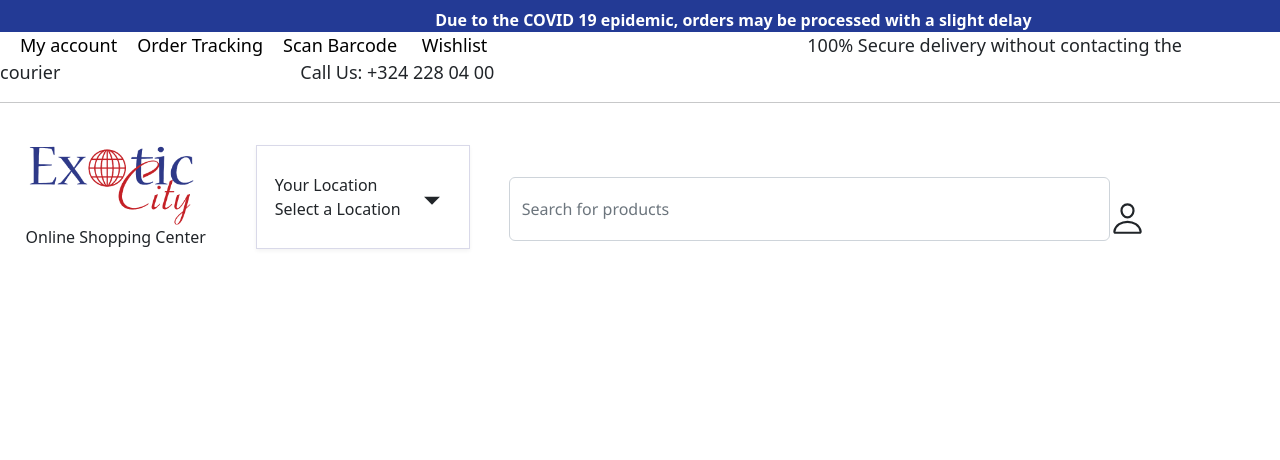
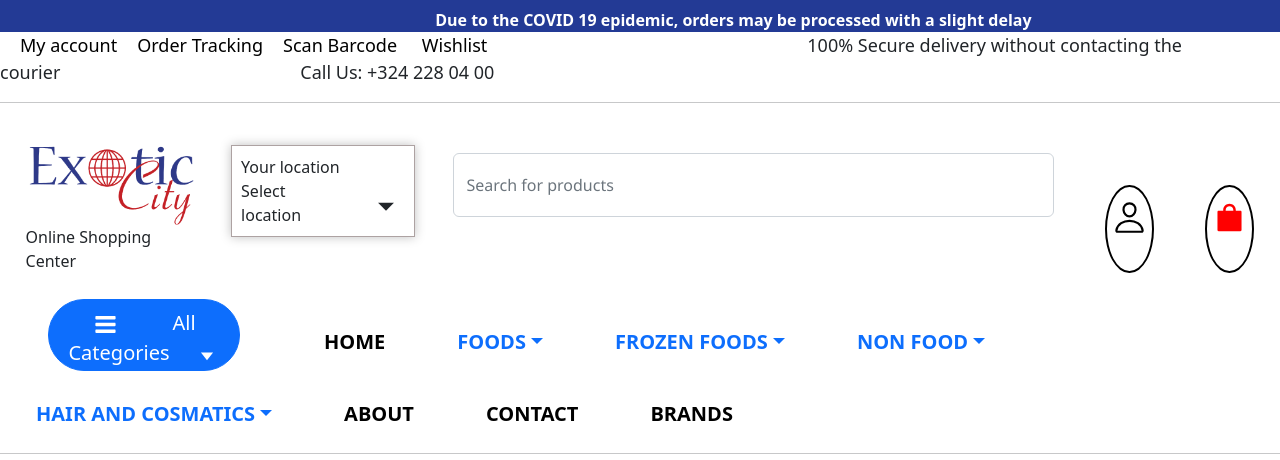
Before and after one commit to malikabdullahnaazar/exoticcity, a React (Create React App) app: page / in a window 1280 px wide. Shown: the top 460 px of the page. Built offline with nearby package versions, Linux system fonts and the light colour scheme.

Commit message:
nav bar done

```diff
--- a/package.json
+++ b/package.json
@@ -7,8 +7,10 @@
     "@testing-library/react": "^13.4.0",
     "@testing-library/user-event": "^13.5.0",
     "bootstrap": "^5.2.3",
+    "jquery": "^3.6.3",
     "mdbreact": "^5.2.0",
     "react": "^18.2.0",
+    "react-bootstrap": "^2.7.2",
     "react-dom": "^18.2.0",
     "react-icons": "^4.7.1",
     "react-router": "^6.8.2",
--- a/src/components/HeaderSection.jsx
+++ b/src/components/HeaderSection.jsx
@@ -5,6 +5,7 @@ import 'bootstrap/dist/css/bootstrap.min.css';
 import { MDBCol } from "mdbreact";
 import { IoPersonOutline } from 'react-icons/io5';
 import { MdOutlineArrowDropDown } from "react-icons/md";
+import { AiFillShopping } from "react-icons/ai";
 const HeaderSection = () => {
 
   return (
@@ -13,23 +14,30 @@ const HeaderSection = () => {
         <img src={exocitcity} alt="Exocitcity" width="170vw" />
         <div>Online Shopping Center</div>
       </div>
-      <div className="site-location d-flex">
-        <div className="col">
-            <div>Your Location</div>
-            <div>Select a Location</div>
-
-        </div>
-        <div className="col-auto">
-          <MdOutlineArrowDropDown size={38} className="drop-icon current-location" />
+      <div class="my-custom-container">
+        <div class="border border-white p-2">
+          <div class="row">
+            <div class="col">Your location</div>
+          </div>
+          <div class="row">
+            <div class="col">Select location</div>
+            <div class="col-auto"><i class="bi bi-caret-down-fill"> <MdOutlineArrowDropDown size={38} className="drop-icon current-location" /></i></div>
+          </div>
         </div>
       </div>
+
       <div className="site-location1">
         <MDBCol md="6" size="15" xl="12">
           <input className="form-control " type="text" placeholder="Search for products" aria-label="Search" />
         </MDBCol>
       </div>
-      <div className="person-icon">
-        <IoPersonOutline size={35} />
+      <div className="person-icon icon">
+
+        <IoPersonOutline color='black' size={35} />
+
+      </div>
+      <div className="person-icon icon">
+        <AiFillShopping color='red' size={35} />
       </div>
 
 
--- a/src/components/Index.jsx
+++ b/src/components/Index.jsx
@@ -2,12 +2,14 @@ import React from 'react'
 import HeadderBanner from "./HeaderBanner";
 import HeadderBanner2 from "./HeaderBanner2";
 import HeaderSection from "./HeaderSection";
+import NavBar from "./Navbar";
 const Index = () => {
   return (
    <>
    < HeadderBanner />
    < HeadderBanner2 />
    <HeaderSection />
+   <NavBar/>
    </>
   )
 }
--- a/src/components/Navbar.jsx
+++ b/src/components/Navbar.jsx
@@ -1,9 +1,147 @@
-import React from 'react'
+
+import { GoThreeBars } from 'react-icons/go';
+import { RxTriangleDown } from 'react-icons/rx';
+import "./css/Navbar.css";
+// import { Link } from 'react-router-dom';
+import Nav from 'react-bootstrap/Nav';
+import NavDropdown from 'react-bootstrap/NavDropdown';
+import React, { useState } from "react";
 
 const Navbar = () => {
+  const [showDropdown1, setShowDropdown1] = useState(false);
+  const [showDropdown2, setShowDropdown2] = useState(false);
+  const [showDropdown3, setShowDropdown3] = useState(false);
+  const [showDropdown4, setShowDropdown4] = useState(false);
+
+  const handleMouseEnter = (dropdownNumber) => {
+    switch (dropdownNumber) {
+      case 1:
+        setShowDropdown1(true);
+        break;
+      case 2:
+        setShowDropdown2(true);
+        break;
+      case 3:
+        setShowDropdown3(true);
+        break;
+      case 4:
+        setShowDropdown4(true);
+        break;
+      default:
+        break;
+    }
+  };
+  const handleMouseLeave = (dropdownNumber) => {
+    switch (dropdownNumber) {
+      case 1:
+        setShowDropdown1(false);
+        break;
+      case 2:
+        setShowDropdown2(false);
+        break;
+      case 3:
+        setShowDropdown3(false);
+        break;
+      case 4:
+        setShowDropdown4(false);
+        break;
+      default:
+        break;
+    }
+  };
+    const handleSelect = (eventKey) => alert(`selected ${eventKey}`);
   return (
-    <div>Navbar</div>
+    <>
+      <div>
+          <Nav variant="pills"  onSelect={handleSelect}>
+          <button className="btn btn-lg btn-rounded w-15 btn-primary mx-5 my-7 ">
+            <i className="fas fa-search me-5 "> <GoThreeBars size={27} /></i> All Categories
+            <i className="fas fa-chevron-right ms-4"><RxTriangleDown size={26} /></i>
+          </button>
+      <Nav.Item>
+        <Nav.Link className="navbar-link" eventKey="1" href="#/home">
+        HOME
+        </Nav.Link>
+      </Nav.Item>
+      <NavDropdown
+        className="navbar-link"
+        title="FOODS"
+        id="nav-dropdown"
+        show={showDropdown1}
+        onMouseEnter={() => handleMouseEnter(1)}
+        onMouseLeave={() => handleMouseLeave(1)}
+      >
+        <NavDropdown.Item eventKey="4.1">Action</NavDropdown.Item>
+        <NavDropdown.Item eventKey="4.2">Another action</NavDropdown.Item>
+        <NavDropdown.Item eventKey="4.3">Something else here</NavDropdown.Item>
+        <NavDropdown.Divider />
+        <NavDropdown.Item eventKey="4.4">Separated link</NavDropdown.Item>
+      </NavDropdown>
+
+      <NavDropdown
+        className="navbar-link"
+        title="FROZEN FOODS"
+        id="nav-dropdown0"
+        show={showDropdown2}
+        onMouseEnter={() => handleMouseEnter(2)}
+        onMouseLeave={() => handleMouseLeave(2)}
+      >
+        <NavDropdown.Item eventKey="4.1">Action</NavDropdown.Item>
+        <NavDropdown.Item eventKey="4.2">Another action</NavDropdown.Item>
+        <NavDropdown.Item eventKey="4.3">Something else here</NavDropdown.Item>
+        <NavDropdown.Divider />
+        <NavDropdown.Item eventKey="4.4">Separated link</NavDropdown.Item>
+      </NavDropdown>
+
+      <NavDropdown
+        title="NON FOOD"
+        id="nav-dropdown"
+        className="navbar-link"
+        show={showDropdown3}
+        onMouseEnter={() => handleMouseEnter(3)}
+        onMouseLeave={() => handleMouseLeave(3)}
+      >
+        <NavDropdown.Item eventKey="4.1">Action</NavDropdown.Item>
+        <NavDropdown.Item eventKey="4.2">Another action</NavDropdown.Item>
+        <NavDropdown.Item eventKey="4.3">Something else here</NavDropdown.Item>
+        <NavDropdown.Divider />
+        <NavDropdown.Item eventKey="4.4">Separated link</NavDropdown.Item>
+      </NavDropdown>
+
+      <NavDropdown
+        title="HAIR AND COSMATICS"
+        className="navbar-link"
+        id="nav-dropdown2"
+        show={showDropdown4}
+        onMouseEnter={() => handleMouseEnter(4)}
+        onMouseLeave={() => handleMouseLeave(4)}
+      >
+        <NavDropdown.Item eventKey="4.1">Action</NavDropdown.Item>
+        <NavDropdown.Item eventKey="4.2">Another action</NavDropdown.Item>
+        <NavDropdown.Item eventKey="4.3">Something else here</NavDropdown.Item>
+        <NavDropdown.Divider />
+        <NavDropdown.Item eventKey="4.4">Separated link</NavDropdown.Item>
+      </NavDropdown>
+      <Nav.Item>
+        <Nav.Link eventKey="2" className="navbar-link" href="#/home">
+        ABOUT
+        </Nav.Link>
+      </Nav.Item>
+      <Nav.Item>
+        <Nav.Link eventKey="3" className="navbar-link" href="#/home">
+        CONTACT
+        </Nav.Link>
+      </Nav.Item>
+      <Nav.Item>
+        <Nav.Link eventKey="4" className="navbar-link" href="#/home">
+        BRANDS
+        </Nav.Link>
+      </Nav.Item>
+    </Nav>
+      </div>
+      <hr />
+    </>
   )
 }
 
-export default Navbar
+export default Navbar;
--- a/src/components/css/HeaderSection.css
+++ b/src/components/css/HeaderSection.css
@@ -40,7 +40,6 @@
     white-space: nowrap;
     overflow: hidden;
     text-overflow: ellipsis;
-    width: 100%;
     color: #233a95;
     -webkit-box-ordinal-group: 4;
     -ms-flex-order: 3;
@@ -48,12 +47,32 @@
     padding-right: 1.25rem;
 }
 .site-location1{
-    padding-top: 4vh;
+    padding-top: 1vh;
     padding-left: 3vw;
     width: 50vw;
+    height: 4vh;
 }
 .person-icon{
- margin-top:7vh;
+ margin-top:5vh;
+ margin-left: 4vw;
+}
+.icon {
+  border-radius: 55%;
+  border: 2px solid rgb(0, 0, 0);
+  padding: 5px;
+  font-size: 30px;
+}
+.my-custom-container{
+  margin-left: 2vw;
+  width: 15%;
+  height: 10%; border: 1px solid #ddd;
+  border-top-color: #ada2a2;
+  border-left-color: #ada2a2;
+  border-bottom-color: #ada2a2;
+  border-right-color: #ada2a2;
+
+  box-shadow: 0 0 10px rgba(0,0,0,.25);
+
 }
 
   .form-control {
--- /dev/null
+++ b/src/components/css/Navbar.css
@@ -0,0 +1,16 @@
+.btn{
+    border-radius: 25vh;
+    height: 9vh;
+    width: 15vw;
+    margin-left: 17vw;
+
+}
+.navbar-link {
+    font-size: 20px;
+    margin-left: 20px;
+    margin-top: 20px;
+    margin-right: 20px;
+    text-decoration: none;
+    color: black;
+    font-weight: 600;
+  }
```
Also changed, not shown: 1 other file (tests, documents, lock files or other folders).
